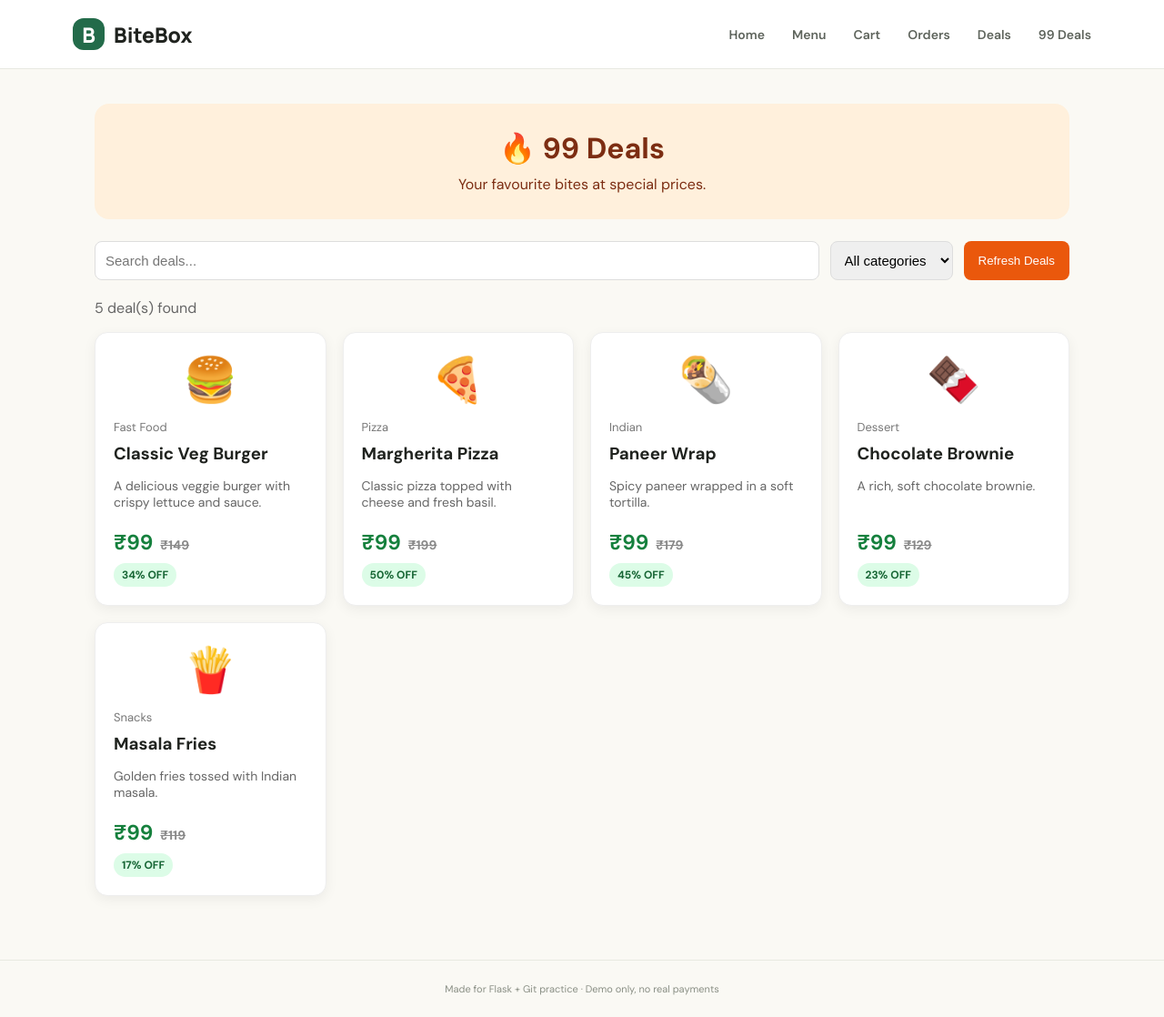
After one commit to shubhamghoderao28-commits/Foodcourt, a Flask app: page /99-deals in a window 1280 px wide. The commit adds this page. Shown: the whole page at 91% size. Run offline with Flask 3, Linux system fonts and the light colour scheme.

Commit message:
New feature 99_deals added made changes in base and added html, app.py

```diff
--- a/app.py
+++ b/app.py
@@ -255,6 +255,98 @@ def deals_page():
     """Render the Deals page; the page fetches data from /api/offers."""
     return render_template("deals.html")
 
+# ==========================================
+# NEW FEATURE: 99 Deals API
+# ==========================================
+
+DEALS_99 = [
+    {
+        "id": 1,
+        "name": "Classic Veg Burger",
+        "category": "Fast Food",
+        "original_price": 149,
+        "deal_price": 99,
+        "discount": 34,
+        "description": "A delicious veggie burger with crispy lettuce and sauce.",
+        "emoji": "🍔"
+    },
+    {
+        "id": 2,
+        "name": "Margherita Pizza",
+        "category": "Pizza",
+        "original_price": 199,
+        "deal_price": 99,
+        "discount": 50,
+        "description": "Classic pizza topped with cheese and fresh basil.",
+        "emoji": "🍕"
+    },
+    {
+        "id": 3,
+        "name": "Paneer Wrap",
+        "category": "Indian",
+        "original_price": 179,
+        "deal_price": 99,
+        "discount": 45,
+        "description": "Spicy paneer wrapped in a soft tortilla.",
+        "emoji": "🌯"
+    },
+    {
+        "id": 4,
+        "name": "Chocolate Brownie",
+        "category": "Dessert",
+        "original_price": 129,
+        "deal_price": 99,
+        "discount": 23,
+        "description": "A rich, soft chocolate brownie.",
+        "emoji": "🍫"
+    },
+    {
+        "id": 5,
+        "name": "Masala Fries",
+        "category": "Snacks",
+        "original_price": 119,
+        "deal_price": 99,
+        "discount": 17,
+        "description": "Golden fries tossed with Indian masala.",
+        "emoji": "🍟"
+    }
+]
+
+
+# API: Return all 99 Deals
+@app.get("/api/99-deals")
+def api_99_deals():
+    return jsonify({
+        "success": True,
+        "count": len(DEALS_99),
+        "deals": DEALS_99
+    })
+
+
+# API: Return one deal by ID
+@app.get("/api/99-deals/<int:deal_id>")
+def api_99_deal_detail(deal_id):
+    deal = next(
+        (item for item in DEALS_99 if item["id"] == deal_id),
+        None
+    )
+
+    if deal is None:
+        return jsonify({
+            "success": False,
+            "message": "Deal not found"
+        }), 404
+
+    return jsonify({
+        "success": True,
+        "deal": deal
+    })
+
+
+# HTML page: Display 99 Deals
+@app.get("/99-deals")
+def deals_99_page():
+    return render_template("99_deals.html")
 
 
 if __name__ == "__main__":
--- /dev/null
+++ b/templates/99_deals.html
@@ -0,0 +1,274 @@
+ {% extends "base.html" %}
+
+{% block title %}99 Deals{% endblock %}
+
+{% block content %}
+<style>
+    .deals-header {
+        text-align: center;
+        padding: 28px 16px;
+        margin-bottom: 24px;
+        border-radius: 16px;
+        background: #fff0dc;
+        color: #7c2d12;
+    }
+
+    .deals-header h1 {
+        margin: 0 0 8px;
+        font-size: 32px;
+    }
+
+    .deals-header p {
+        margin: 0;
+    }
+
+    .deals-toolbar {
+        display: flex;
+        gap: 12px;
+        flex-wrap: wrap;
+        margin-bottom: 20px;
+    }
+
+    .deals-toolbar input,
+    .deals-toolbar select {
+        padding: 11px;
+        border: 1px solid #ddd;
+        border-radius: 8px;
+        font-size: 15px;
+    }
+
+    .deals-toolbar input {
+        flex: 1;
+        min-width: 180px;
+    }
+
+    .deals-grid {
+        display: grid;
+        grid-template-columns: repeat(auto-fit, minmax(220px, 1fr));
+        gap: 18px;
+    }
+
+    .deal-card {
+        padding: 20px;
+        border: 1px solid #eee;
+        border-radius: 14px;
+        background: white;
+        box-shadow: 0 4px 14px rgba(0, 0, 0, 0.06);
+    }
+
+    .deal-emoji {
+        font-size: 48px;
+        text-align: center;
+        margin-bottom: 12px;
+    }
+
+    .deal-category {
+        color: #777;
+        font-size: 13px;
+    }
+
+    .deal-card h3 {
+        margin: 8px 0;
+    }
+
+    .deal-description {
+        color: #666;
+        min-height: 42px;
+        font-size: 14px;
+    }
+
+    .deal-price {
+        font-size: 23px;
+        font-weight: bold;
+        color: #15803d;
+    }
+
+    .old-price {
+        color: #888;
+        text-decoration: line-through;
+        margin-left: 8px;
+    }
+
+    .discount {
+        display: inline-block;
+        margin-top: 8px;
+        padding: 5px 9px;
+        border-radius: 20px;
+        background: #dcfce7;
+        color: #166534;
+        font-size: 12px;
+        font-weight: bold;
+    }
+
+    .refresh-button {
+        padding: 10px 16px;
+        border: none;
+        border-radius: 8px;
+        background: #ea580c;
+        color: white;
+        cursor: pointer;
+    }
+
+    #status {
+        margin: 16px 0;
+        color: #666;
+    }
+</style>
+
+<section class="deals-header">
+    <h1>🔥 99 Deals</h1>
+    <p>Your favourite bites at special prices.</p>
+</section>
+
+<div class="deals-toolbar">
+    <input
+        type="search"
+        id="searchInput"
+        placeholder="Search deals..."
+        aria-label="Search deals"
+    >
+
+    <select id="categoryFilter" aria-label="Filter by category">
+        <option value="all">All categories</option>
+    </select>
+
+    <button class="refresh-button" id="refreshButton">
+        Refresh Deals
+    </button>
+</div>
+
+<p id="status" role="status">Loading deals...</p>
+<section id="dealsContainer" class="deals-grid"></section>
+
+<script>
+    let allDeals = [];
+
+    const container = document.getElementById("dealsContainer");
+    const statusText = document.getElementById("status");
+    const searchInput = document.getElementById("searchInput");
+    const categoryFilter = document.getElementById("categoryFilter");
+
+    async function loadDeals() {
+        statusText.textContent = "Loading deals...";
+        container.replaceChildren();
+
+        try {
+            const response = await fetch("/api/99-deals");
+
+            if (!response.ok) {
+                throw new Error("Failed to fetch deals");
+            }
+
+            const data = await response.json();
+            allDeals = data.deals;
+
+            populateCategories();
+            renderDeals();
+
+        } catch (error) {
+            statusText.textContent =
+                "Unable to load deals. Check whether Flask is running.";
+            console.error(error);
+        }
+    }
+
+    function populateCategories() {
+        const categories = [
+            ...new Set(allDeals.map(deal => deal.category))
+        ];
+
+        categoryFilter.replaceChildren();
+
+        const allOption = document.createElement("option");
+        allOption.value = "all";
+        allOption.textContent = "All categories";
+        categoryFilter.appendChild(allOption);
+
+        categories.forEach(category => {
+            const option = document.createElement("option");
+            option.value = category;
+            option.textContent = category;
+            categoryFilter.appendChild(option);
+        });
+    }
+
+    function renderDeals() {
+        const searchTerm = searchInput.value.trim().toLowerCase();
+        const selectedCategory = categoryFilter.value;
+
+        const filteredDeals = allDeals.filter(deal => {
+            const matchesSearch =
+                deal.name.toLowerCase().includes(searchTerm) ||
+                deal.description.toLowerCase().includes(searchTerm);
+
+            const matchesCategory =
+                selectedCategory === "all" ||
+                deal.category === selectedCategory;
+
+            return matchesSearch && matchesCategory;
+        });
+
+        container.replaceChildren();
+
+        statusText.textContent =
+            `${filteredDeals.length} deal(s) found`;
+
+        if (filteredDeals.length === 0) {
+            statusText.textContent = "No matching deals found.";
+            return;
+        }
+
+        filteredDeals.forEach(deal => {
+            const card = document.createElement("article");
+            card.className = "deal-card";
+
+            const emoji = document.createElement("div");
+            emoji.className = "deal-emoji";
+            emoji.textContent = deal.emoji;
+
+            const category = document.createElement("div");
+            category.className = "deal-category";
+            category.textContent = deal.category;
+
+            const name = document.createElement("h3");
+            name.textContent = deal.name;
+
+            const description = document.createElement("p");
+            description.className = "deal-description";
+            description.textContent = deal.description;
+
+            const price = document.createElement("div");
+            price.className = "deal-price";
+            price.textContent = `₹${deal.deal_price}`;
+
+            const oldPrice = document.createElement("span");
+            oldPrice.className = "old-price";
+            oldPrice.style.fontSize = "14px";
+            oldPrice.textContent = `₹${deal.original_price}`;
+            price.appendChild(oldPrice);
+
+            const discount = document.createElement("span");
+            discount.className = "discount";
+            discount.textContent = `${deal.discount}% OFF`;
+
+            card.append(
+                emoji,
+                category,
+                name,
+                description,
+                price,
+                discount
+            );
+
+            container.appendChild(card);
+        });
+    }
+
+    searchInput.addEventListener("input", renderDeals);
+    categoryFilter.addEventListener("change", renderDeals);
+    document.getElementById("refreshButton")
+        .addEventListener("click", loadDeals);
+
+    loadDeals();
+</script>
+{% endblock %}
--- a/templates/base.html
+++ b/templates/base.html
@@ -15,6 +15,7 @@
       <a href="{{ url_for('cart_page') }}">Cart</a>
       <a href="{{ url_for('orders_page') }}">Orders</a>
       <a href="{{ url_for('deals_page') }}">Deals</a>
+      <a href="{{ url_for('deals_99_page') }}">99 Deals</a>
     </nav>
   </header>
   <main class="container">{% block content %}{% endblock %}</main>
```
